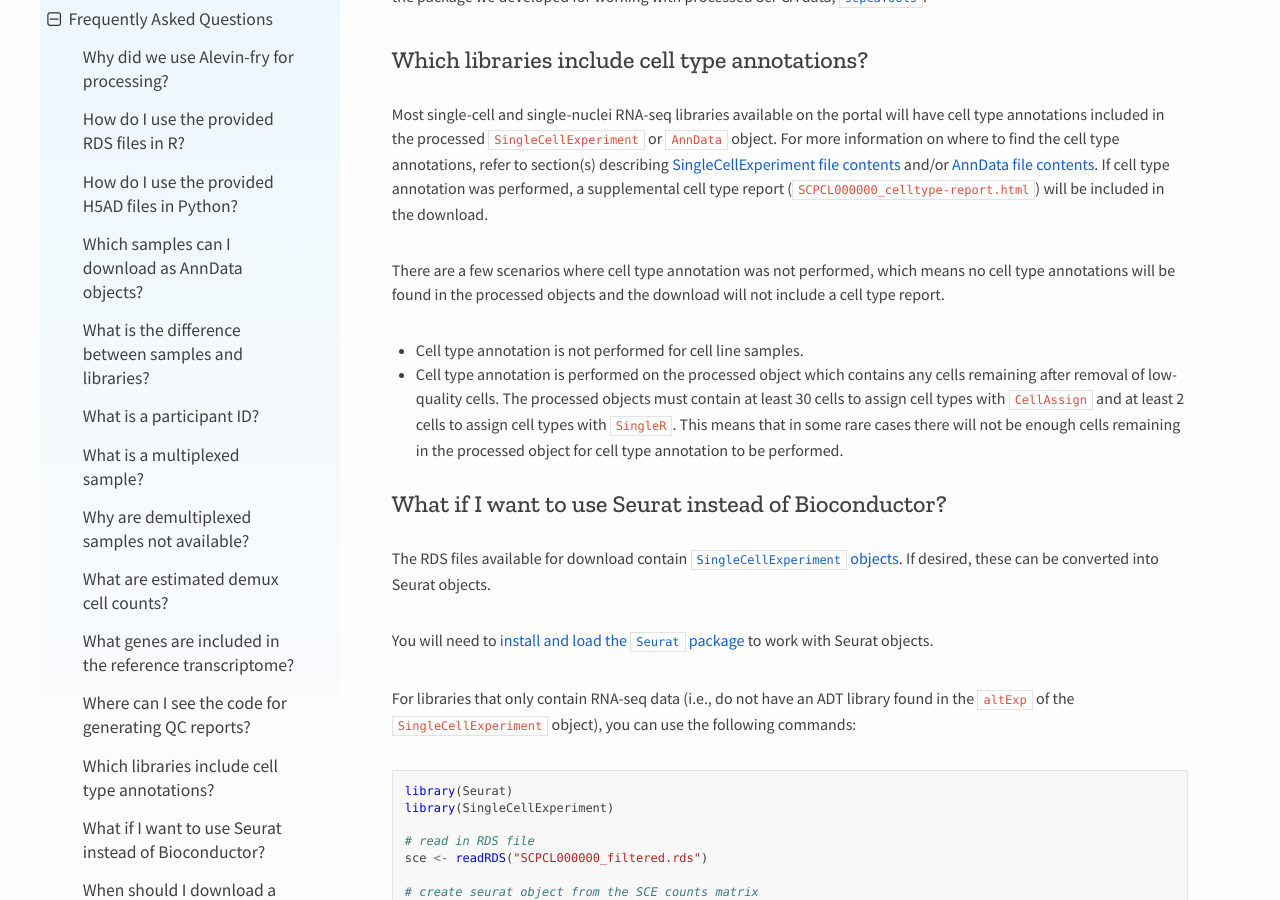
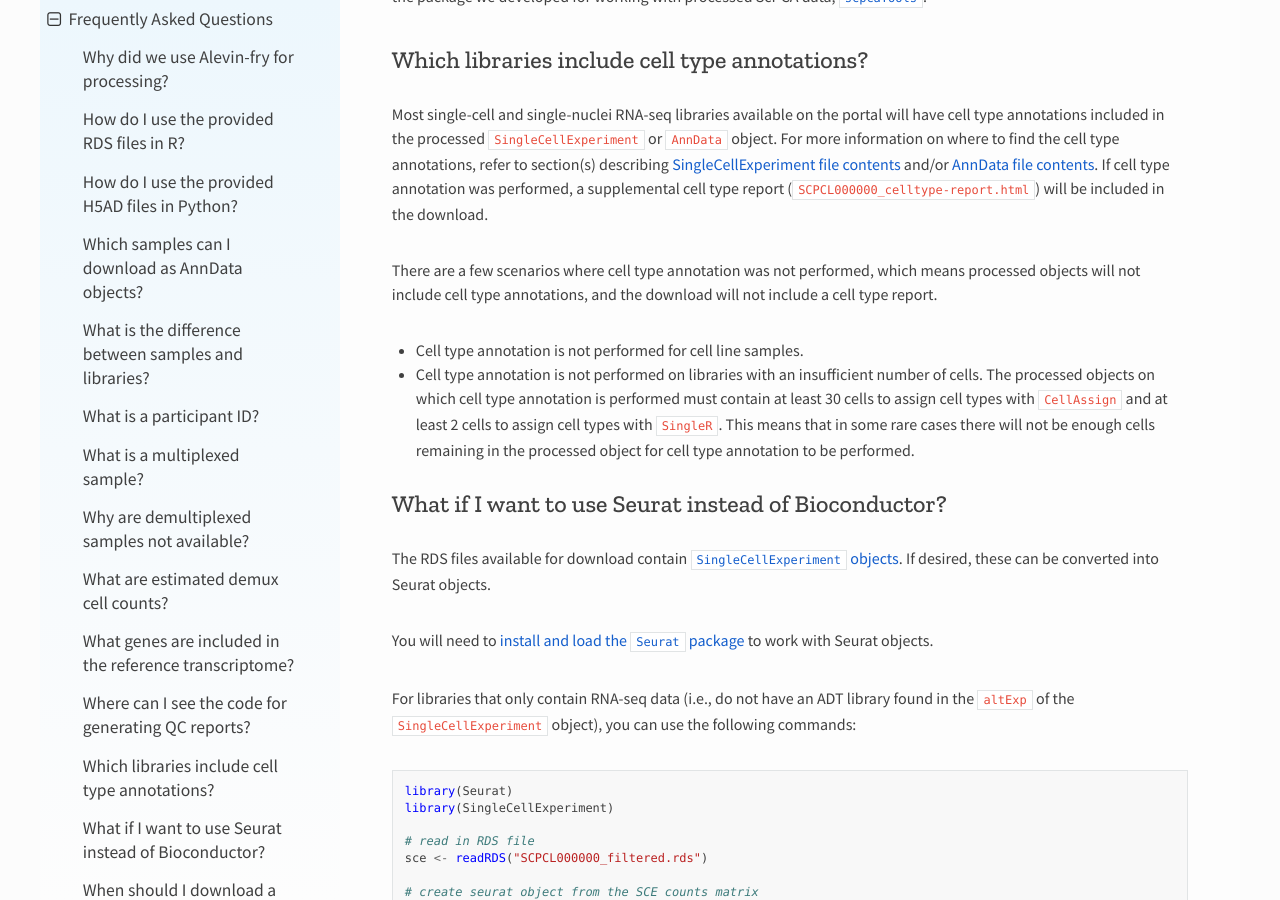
Before and after one commit to DongzeHE/scpca-docs, a Sphinx documentation site: the page built from docs/faq.md, in a window 1280 px wide and 900 px high, scrolled down 5075 px. Built offline with Sphinx 7.4.7 and the Read the Docs theme 2.0.0, drawn with Linux system fonts in a browser that asks for light colours.

Commit message:
Apply suggestions from code review
Co-authored-by: Stephanie Spielman <stephanie.spielman@gmail.com>

```diff
--- a/docs/faq.md
+++ b/docs/faq.md
@@ -135,11 +135,11 @@ Most single-cell and single-nuclei RNA-seq libraries available on the portal wil
 For more information on where to find the cell type annotations, refer to section(s) describing {ref}`SingleCellExperiment file contents <sce_file_contents:singlecellexperiment sample metadata>` and/or {ref}`AnnData file contents <sce_file_contents:anndata cell metrics>`.
 If cell type annotation was performed, a supplemental cell type report (`SCPCL000000_celltype-report.html`) will be included in the download.
 
-There are a few scenarios where cell type annotation was not performed, which means no cell type annotations will be found in the processed objects and the download will not include a cell type report.
+There are a few scenarios where cell type annotation was not performed, which means processed objects will not include cell type annotations, and the download will not include a cell type report.
 
 - Cell type annotation is not performed for cell line samples.
-- Cell type annotation is performed on the processed object which contains any cells remaining after removal of low-quality cells.
-The processed objects must contain at least 30 cells to assign cell types with `CellAssign` and at least 2 cells to assign cell types with `SingleR`.
+- Cell type annotation is not performed on libraries with an insufficient number of cells.
+The processed objects on which cell type annotation is performed must contain at least 30 cells to assign cell types with `CellAssign` and at least 2 cells to assign cell types with `SingleR`.
 This means that in some rare cases there will not be enough cells remaining in the processed object for cell type annotation to be performed.
 
 
```
